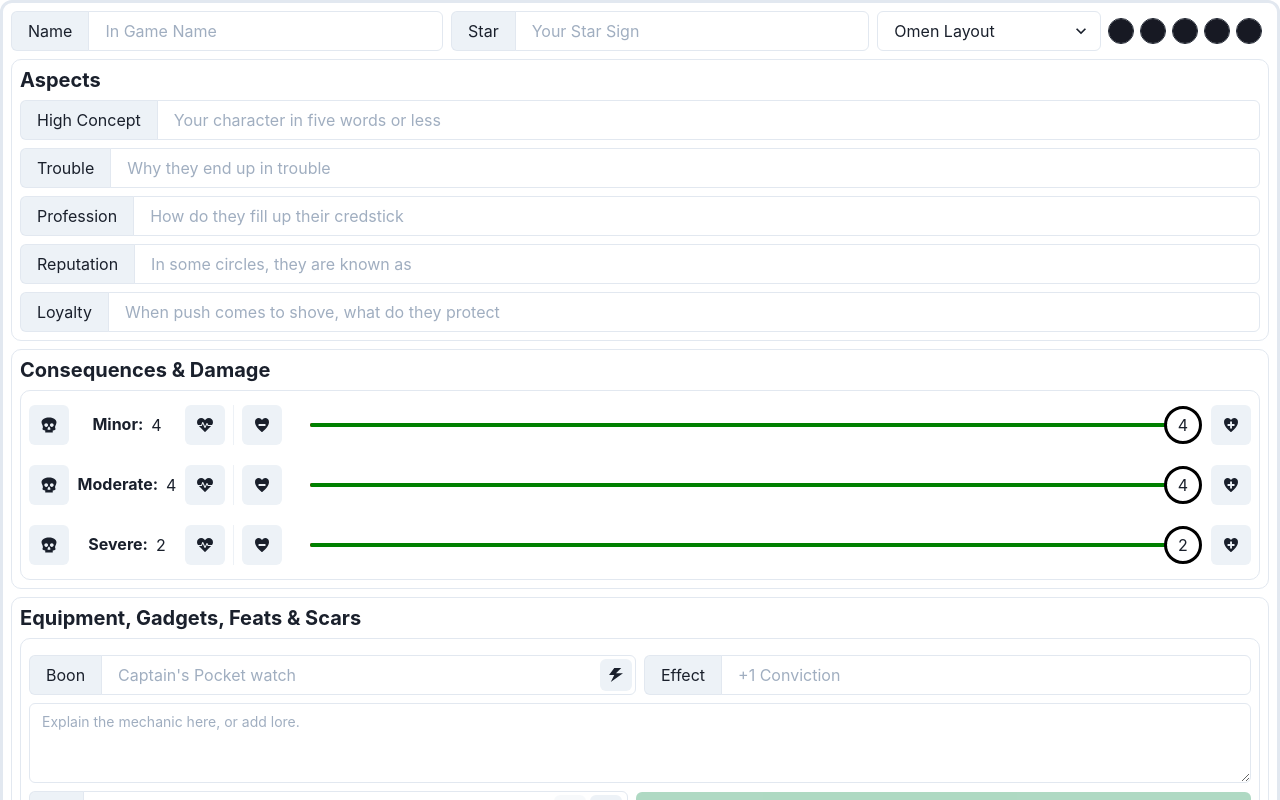
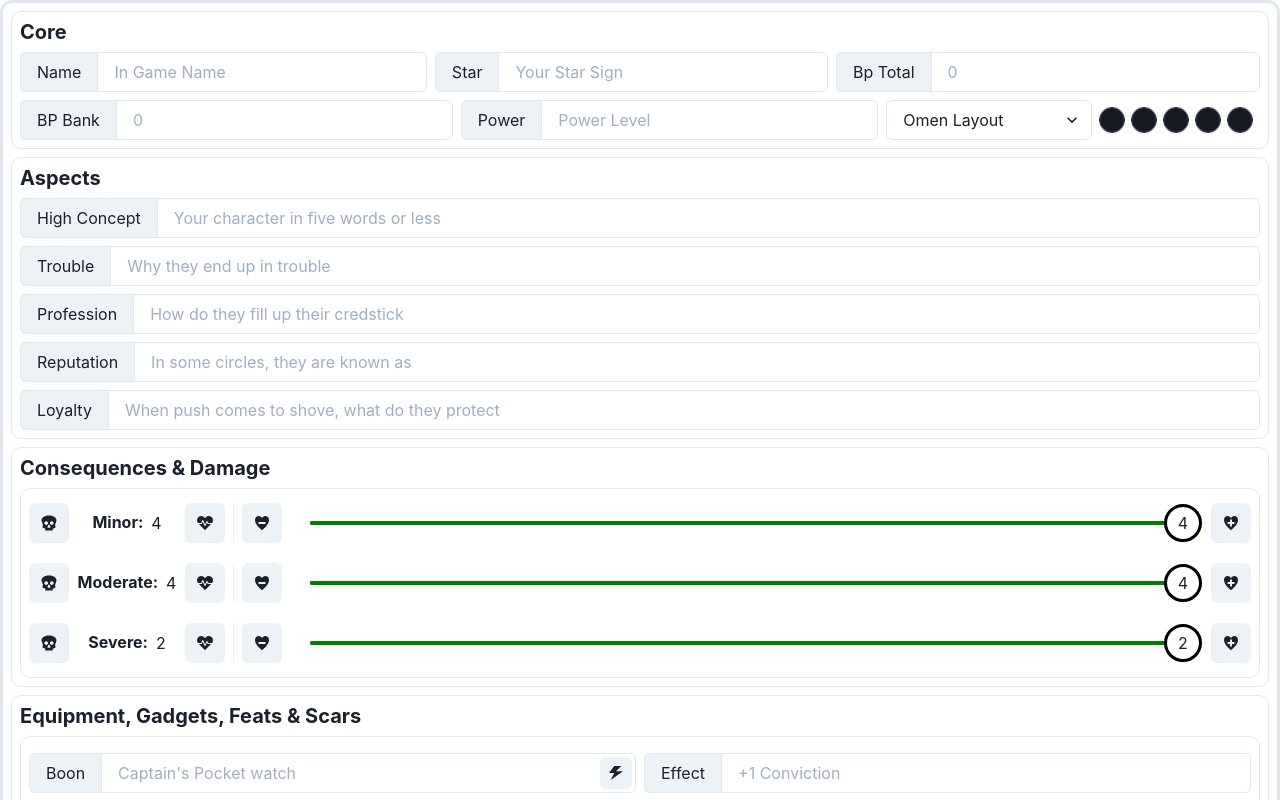
Before and after one commit to xxKeefer/character-sheet, a React (Create React App) app: page / in a window 1280 px wide. Shown: the top 800 px of the page. Built offline with nearby package versions, Linux system fonts and the light colour scheme.

Commit message:
implemented context scaffold

```diff
--- a/src/App.tsx
+++ b/src/App.tsx
@@ -1,6 +1,6 @@
 import { Box } from '@chakra-ui/layout'
 import { useBreakpointValue } from '@chakra-ui/media-query'
-import { AspectBlock, NameBlock, EquipmentBlock, SkillBlock, Section, ConsequencesBlock } from './libs/components'
+import { AspectBlock, CoreBlock, EquipmentBlock, SkillBlock, Section, ConsequencesBlock } from './libs/components'
 import { ExpertiseSkills, KnowledgeSkills, PhysicalSkills, SocialSkills, Skill } from './libs/interfaces'
 
 function App() {
@@ -51,7 +51,9 @@ function App() {
   return (
     <Box minW="410px" m={mobile ? '0' : '10'} border="3px solid" borderColor="gray.200" borderRadius="12" className="App">
       <Box m="2">
-        <NameBlock />
+        <Section title="Core">
+          <CoreBlock />
+        </Section>
       </Box>
       <Box m="2">
         <Section title="Aspects">
--- a/src/libs/components/name-block/name-block.tsx
+++ b/src/libs/components/core-block/core-block.tsx
@@ -2,7 +2,7 @@ import { HStack, Wrap, WrapItem } from '@chakra-ui/layout'
 import { Select } from '@chakra-ui/select'
 import { TextInput, OmenButton } from '../../atoms'
 
-export const NameBlock = () => {
+export const CoreBlock = () => {
   return (
     <Wrap>
       <WrapItem flexGrow={1}>
@@ -10,6 +10,15 @@ export const NameBlock = () => {
       </WrapItem>
       <WrapItem flexGrow={1}>
         <TextInput label="Star" placeholder="Your Star Sign" update={() => undefined} />
+      </WrapItem>
+      <WrapItem flexGrow={1}>
+        <TextInput label="Bp Total" placeholder="0" update={() => undefined} />
+      </WrapItem>
+      <WrapItem flexGrow={1}>
+        <TextInput label="BP Bank" placeholder="0" update={() => undefined} />
+      </WrapItem>
+      <WrapItem flexGrow={1}>
+        <TextInput label="Power" placeholder="Power Level" update={() => undefined} />
       </WrapItem>
       <WrapItem flexGrow={1}>
         <Select placeholder="Omen Layout">
@@ -26,4 +35,4 @@ export const NameBlock = () => {
   )
 }
 
-export default NameBlock
+export default CoreBlock
--- a/src/libs/components/index.ts
+++ b/src/libs/components/index.ts
@@ -1,4 +1,4 @@
-export * from './name-block/name-block'
+export * from './core-block/core-block'
 export * from './aspect-block/aspect-block'
 export * from './equipment-block/equipment-block'
 export * from './skill-block/skill-block'
--- /dev/null
+++ b/src/libs/contexts/core-context/core-actions.ts
@@ -0,0 +1,2 @@
+export const CoreActions: any = {}
+export default CoreActions
--- /dev/null
+++ b/src/libs/contexts/core-context/core-initial.ts
@@ -0,0 +1,2 @@
+export const initialCoreState: any = {}
+export default initialCoreState
--- /dev/null
+++ b/src/libs/contexts/index.ts
@@ -0,0 +1 @@
+export * from './core-context/core-context'
```
Also changed, not shown: src/libs/contexts/core-context/core-context.tsx (added, +20 -0 lines).
